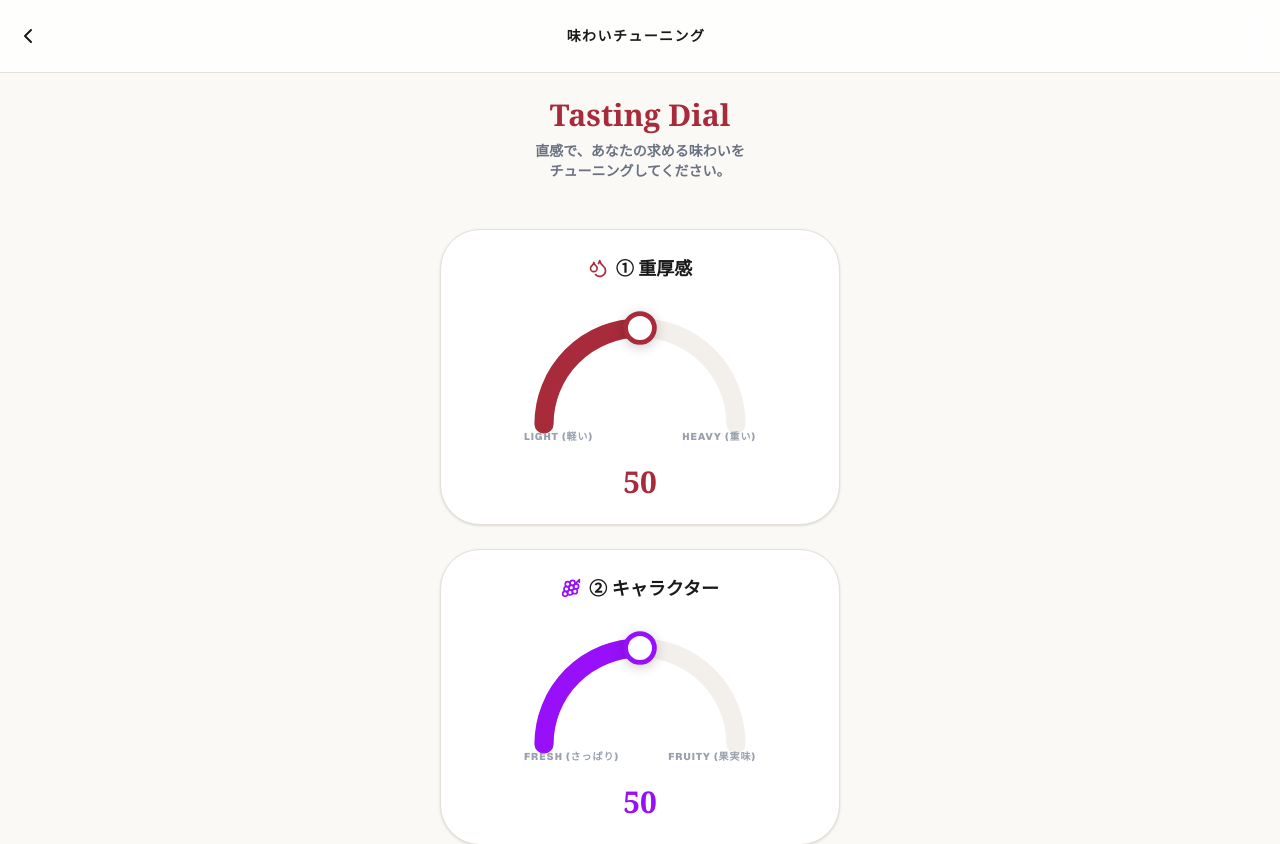
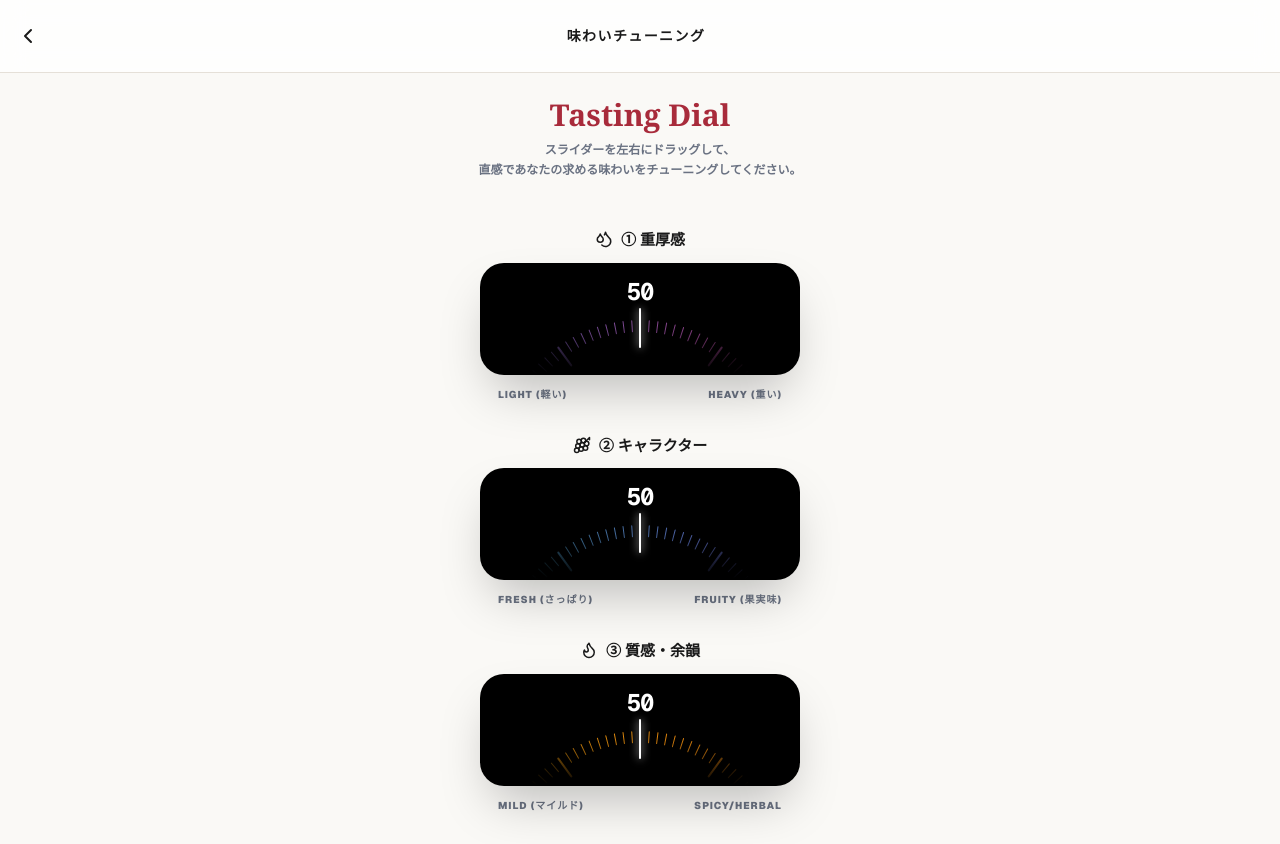
Before and after one commit to smlrwine-sys/ai-sommelier, a Next.js app: page /taste-test in a window 1280 px wide. Shown: the top 844 px of the page. Built offline with nearby package versions, Linux system fonts and the light colour scheme.

Commit message:
味わいから選ぶ機能の実装3

```diff
--- a/app/taste-test/page.tsx
+++ b/app/taste-test/page.tsx
@@ -3,7 +3,7 @@
 import { useState, useRef, useMemo } from 'react';
 import { ChevronLeft, Grape, Droplets, Flame } from 'lucide-react';
 
-// === アロマの分類リスト（ご指示通り） ===
+// === アロマの分類リスト ===
 const FRUITY_AROMAS = ['インク', 'ブラックチェリー', 'ブラックベリー', 'フランボワーズ', 'バナナ', 'パイナップル', '洋ナシ', 'アプリコット', '花梨', 'ライチ', 'メロン', 'マンゴー'];
 const SPICY_AROMAS = ['胡椒', 'ピーマン', 'タール', 'ハーブ', '革', '樽', 'タバコ', 'ミント', 'オレンジの皮'];
 
@@ -17,88 +17,114 @@ const DUMMY_WINES = [
   { id: '6', name: 'ヘビー・カベルネ', type: '赤', origin: 'アメリカ', body: 5, acidity: 2, tannin: 5, aromas: ['カシス', 'ピーマン', '樽', 'タール'] },
 ];
 
-// === 円形スライダー（Radial Slider）コンポーネント ===
-const RadialSlider = ({ value, onChange, labelLeft, labelRight, title, icon: Icon, colorClass }: any) => {
-  const svgRef = useRef<SVGSVGElement>(null);
+// === 超高機能サイバーダイヤルコンポーネント（自作で完全再現） ===
+const CyberDial = ({ value, onChange, labelLeft, labelRight, title, icon: Icon, startRGB, endRGB }: any) => {
+  const [isDragging, setIsDragging] = useState(false);
+  const startX = useRef(0);
+  const startVal = useRef(value);
 
-  const handlePointer = (e: React.PointerEvent) => {
-    if (!svgRef.current) return;
-    const rect = svgRef.current.getBoundingClientRect();
-    const cx = rect.width / 2;
-    const cy = rect.height * 0.85; // 下部を中心とする
-    const x = e.clientX - rect.left;
-    const y = e.clientY - rect.top;
-
-    const dx = x - cx;
-    const dy = cy - y; // SVGは上がマイナスなので反転
-    let angle = Math.atan2(dy, dx);
-
-    // 下半分にポインターがある場合の補正（0〜100にクランプ）
-    if (angle < 0) {
-      if (dx > 0) angle = 0; // 右下にいれば右端
-      else angle = Math.PI;  // 左下にいれば左端
-    }
-
-    // 角度を0-100に変換
-    let percent = 100 - (angle / Math.PI) * 100;
-    percent = Math.max(0, Math.min(100, Math.round(percent)));
-    onChange(percent);
+  // 指を置いた時
+  const handlePointerDown = (e: React.PointerEvent) => {
+    setIsDragging(true);
+    startX.current = e.clientX;
+    startVal.current = value;
+    (e.currentTarget as Element).setPointerCapture(e.pointerId);
   };
 
-  const handlePointerDown = (e: React.PointerEvent) => {
-    (e.target as Element).setPointerCapture(e.pointerId);
-    handlePointer(e);
+  // 指を動かした時（横方向のドラッグで数値を滑らかに変動させる）
+  const handlePointerMove = (e: React.PointerEvent) => {
+    if (!isDragging) return;
+    const dx = e.clientX - startX.current;
+    let newVal = startVal.current + (dx / 3); // dxの割り算で感度を調整
+    newVal = Math.max(0, Math.min(100, Math.round(newVal)));
+    onChange(newVal);
   };
 
-  // 描画用の計算
-  const angle = Math.PI * (1 - value / 100);
-  const radius = 80;
-  const cx = 100;
-  const cy = 105;
-  const handleX = cx + radius * Math.cos(angle);
-  const handleY = cy - radius * Math.sin(angle);
-  const pathData = `M ${cx - radius} ${cy} A ${radius} ${radius} 0 0 1 ${handleX} ${handleY}`;
+  const handlePointerUp = () => {
+    setIsDragging(false);
+  };
+
+  // 1メモリ3.6度で円形に配置し、現在の値に合わせて全体を回転させる
+  const currentRotation = -value * 3.6;
+
+  // インデックス(0~100)に応じた美しいグラデーション色を計算
+  const calculateColor = (index: number) => {
+    const ratio = index / 100;
+    const r = Math.round(startRGB[0] + ratio * (endRGB[0] - startRGB[0]));
+    const g = Math.round(startRGB[1] + ratio * (endRGB[1] - startRGB[1]));
+    const b = Math.round(startRGB[2] + ratio * (endRGB[2] - startRGB[2]));
+    return `rgb(${r}, ${g}, ${b})`;
+  };
 
   return (
-    <div className="bg-white p-6 rounded-[2.5rem] shadow-sm border border-[#E5E0D8] flex flex-col items-center select-none touch-none">
-      <div className="flex items-center gap-2 mb-4 text-[#1A1A1A]">
-        <Icon size={20} className={colorClass} />
-        <h4 className="font-serif font-bold text-lg">{title}</h4>
+    <div className="flex flex-col items-center select-none">
+      <div className="flex items-center gap-2 mb-3 text-[#1A1A1A]">
+        <Icon size={18} />
+        <h4 className="font-serif font-bold text-[15px]">{title}</h4>
       </div>
 
-      <div className="relative w-full max-w-[240px]">
-        <svg
-          ref={svgRef}
-          viewBox="0 0 200 125"
-          className="w-full h-auto cursor-pointer"
-          onPointerDown={handlePointerDown}
-          onPointerMove={(e) => { if (e.buttons > 0) handlePointer(e); }}
+      {/* ダイヤル本体（黒ベースで縦幅を抑えたスタイリッシュな形状） */}
+      <div
+        className="relative w-full max-w-[320px] h-28 bg-black rounded-3xl overflow-hidden shadow-2xl touch-none cursor-grab active:cursor-grabbing border border-black/10 mx-auto"
+        onPointerDown={handlePointerDown}
+        onPointerMove={handlePointerMove}
+        onPointerUp={handlePointerUp}
+        onPointerCancel={handlePointerUp}
+      >
+        {/* 左右と下部のフェードシャドウ（立体感と奥行きを出す） */}
+        <div className="pointer-events-none absolute inset-y-0 left-0 z-20 w-24 bg-gradient-to-r from-black to-transparent" />
+        <div className="pointer-events-none absolute inset-y-0 right-0 z-20 w-24 bg-gradient-to-l from-black to-transparent" />
+        <div className="pointer-events-none absolute bottom-0 left-0 right-0 z-20 h-12 bg-gradient-to-t from-black to-transparent" />
+
+        {/* 数値表示（NumberFlowの代わり） */}
+        <div className="absolute top-3 left-0 right-0 flex justify-center z-40 pointer-events-none">
+          <span className="text-white font-mono text-2xl font-bold tracking-tighter drop-shadow-[0_2px_4px_rgba(0,0,0,1)]">{value}</span>
+        </div>
+
+        {/* センターの白いインジケーター（針） */}
+        <div className="pointer-events-none absolute left-1/2 top-11 z-30 h-10 w-[2px] -translate-x-1/2 rounded-full bg-white shadow-[0_0_8px_rgba(255,255,255,1)]" />
+
+        {/* 目盛りの円盤 */}
+        <div
+          className="absolute left-1/2 top-14 w-[280px] h-[280px] rounded-full"
+          style={{
+            transform: `translateX(-50%) rotate(${currentRotation}deg)`,
+            transition: isDragging ? 'none' : 'transform 0.2s cubic-bezier(0.25, 1, 0.5, 1)'
+          }}
         >
-          {/* ベースの背景線 */}
-          <path d={`M ${cx - radius} ${cy} A ${radius} ${radius} 0 0 1 ${cx + radius} ${cy}`} fill="none" stroke="#F3F0EC" strokeWidth="16" strokeLinecap="round" />
-          {/* アクティブな色の線 */}
-          {value > 0 && <path d={pathData} fill="none" stroke="currentColor" className={colorClass} strokeWidth="16" strokeLinecap="round" />}
-          {/* ドラッグするハンドル（shadow属性をstyleに変更して修正） */}
-          <circle cx={handleX} cy={handleY} r="12" fill="white" stroke="currentColor" className={colorClass} strokeWidth="4" style={{ filter: 'drop-shadow(0px 2px 5px rgba(0,0,0,0.2))' }} />
-        </svg>
-
-        {/* ラベル */}
-        <div className="flex justify-between absolute bottom-1 w-full px-1">
-          <span className="text-[10px] font-black text-gray-400 uppercase tracking-widest">{labelLeft}</span>
-          <span className="text-[10px] font-black text-gray-400 uppercase tracking-widest">{labelRight}</span>
+          {Array.from({ length: 101 }).map((_, i) => {
+            const angle = i * 3.6;
+            const isTenth = i % 10 === 0; // 10ごとに太い線にする
+            return (
+              <div
+                key={i}
+                className="absolute inset-0 flex justify-center"
+                style={{ transform: `rotate(${angle}deg)` }}
+              >
+                <div
+                  className={`rounded-full ${isTenth ? 'h-6 w-[2px]' : 'h-3 w-[1px]'}`}
+                  style={{ backgroundColor: calculateColor(i), opacity: 0.9 }}
+                />
+              </div>
+            );
+          })}
         </div>
       </div>
 
-      <div className={`font-serif font-black text-3xl mt-4 ${colorClass}`}>{value}</div>
+      {/* ガイドラベル */}
+      <div className="flex justify-between w-full max-w-[300px] px-2 mt-3">
+        <span className="text-[10px] font-black text-gray-500 uppercase tracking-widest">{labelLeft}</span>
+        <span className="text-[10px] font-black text-gray-500 uppercase tracking-widest">{labelRight}</span>
+      </div>
     </div>
   );
 };
 
 // === メイン画面 ===
 export default function TasteTuningUI() {
-  const [weight, setWeight] = useState(50);     // 軽い 0 - 100 重い
-  const [character, setCharacter] = useState(50); // さっぱり 0 - 100 果実味
-  const [texture, setTexture] = useState(50);     // マイルド 0 - 100 スパイシー
+  const [weight, setWeight] = useState(50);
+  const [character, setCharacter] = useState(50);
+  const [texture, setTexture] = useState(50);
 
   // === ワインのスコアリングロジック（リアルタイム計算） ===
   const matchedWines = useMemo(() => {
@@ -107,34 +133,30 @@ export default function TasteTuningUI() {
 
       // ① 重厚感 (weight: ボディ)
       const wineWeight = (wine.body - 1) * 25;
-      score -= Math.abs(weight - wineWeight) * 0.4; // 差分を減点
+      score -= Math.abs(weight - wineWeight) * 0.4;
 
       // ② キャラクター (character: さっぱり vs 果実味)
       if (character < 50) {
-        // 酸味を求める（1-5の酸味を100点満点換算して比較）
         const targetAcidity = 5 - (character / 50) * 2;
         score -= Math.abs(targetAcidity - wine.acidity) * 5;
       } else {
-        // 果実味(アロマ)を求める
         const fruityCount = wine.aromas.filter(a => FRUITY_AROMAS.includes(a)).length;
-        if (fruityCount === 0) score -= 15; // フルーティさが全くないと減点
-        else score += Math.min(fruityCount * 5, 15); // フルーティアロマ1つにつき5点加点
+        if (fruityCount === 0) score -= 15;
+        else score += Math.min(fruityCount * 5, 15);
       }
 
       // ③ 質感・余韻 (texture: マイルド vs スパイシー)
       if (texture < 50) {
-        // タンニンが低いものを求める
         const targetTannin = 1 + (texture / 50) * 2;
         score -= Math.abs(targetTannin - wine.tannin) * 5;
       } else {
-        // スパイシー/ハーバルなアロマを求める
         const spicyCount = wine.aromas.filter(a => SPICY_AROMAS.includes(a)).length;
         if (spicyCount === 0) score -= 15;
         else score += Math.min(spicyCount * 5, 15);
       }
 
       return { ...wine, score: Math.round(score) };
-    }).sort((a, b) => b.score - a.score).slice(0, 3); // 上位3つを取得
+    }).sort((a, b) => b.score - a.score).slice(0, 3);
   }, [weight, character, texture]);
 
   return (
@@ -148,30 +170,33 @@ export default function TasteTuningUI() {
       <div className="max-w-md mx-auto p-6 space-y-12">
         <div className="text-center space-y-2">
           <h2 className="text-3xl font-serif font-black text-[#A82B3B]">Tasting Dial</h2>
-          <p className="text-sm font-bold text-gray-500">直感で、あなたの求める味わいを<br/>チューニングしてください。</p>
+          <p className="text-xs font-bold text-gray-500 leading-relaxed">スライダーを左右にドラッグして、<br/>直感であなたの求める味わいをチューニングしてください。</p>
         </div>
 
-        {/* スライダー群 */}
-        <div className="space-y-6">
-          <RadialSlider
-            title="① 重厚感" icon={Droplets} colorClass="text-[#A82B3B]"
+        {/* 洗練されたサイバーダイヤル群 */}
+        <div className="space-y-8">
+          <CyberDial
+            title="① 重厚感" icon={Droplets}
             value={weight} onChange={setWeight}
             labelLeft="Light (軽い)" labelRight="Heavy (重い)"
+            startRGB={[59, 130, 246]} endRGB={[225, 29, 72]} // 青から赤へのグラデーション
           />
-          <RadialSlider
-            title="② キャラクター" icon={Grape} colorClass="text-purple-600"
+          <CyberDial
+            title="② キャラクター" icon={Grape}
             value={character} onChange={setCharacter}
             labelLeft="Fresh (さっぱり)" labelRight="Fruity (果実味)"
+            startRGB={[16, 185, 129]} endRGB={[147, 51, 234]} // 緑から紫へのグラデーション
           />
-          <RadialSlider
-            title="③ 質感・余韻" icon={Flame} colorClass="text-amber-600"
+          <CyberDial
+            title="③ 質感・余韻" icon={Flame}
             value={texture} onChange={setTexture}
             labelLeft="Mild (マイルド)" labelRight="Spicy/Herbal"
+            startRGB={[234, 179, 8]} endRGB={[249, 115, 22]} // 黄色からオレンジへのグラデーション
           />
         </div>
 
         {/* リアルタイム結果表示 */}
-        <div className="pt-8 border-t border-[#E5E0D8] space-y-4">
+        <div className="pt-10 border-t border-[#E5E0D8] space-y-4">
           <h3 className="font-serif font-bold text-lg text-center">この味わいに近いワイン TOP3</h3>
           <div className="space-y-3">
             {matchedWines.map((wine, idx) => (
```
